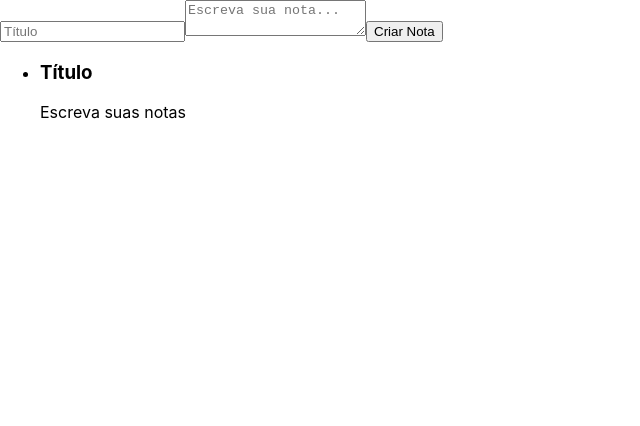
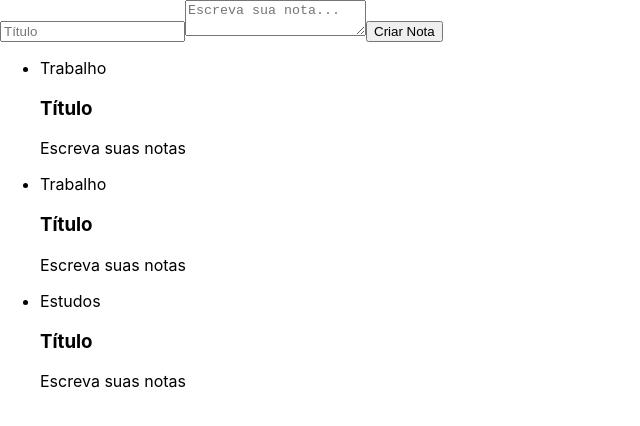
Before and after one commit to furtadomn/react-alura, a React (Create React App) app in the folder projeto-atual/ceep/: page / in a window 1280 px wide. Shown: the top 426 px of the page, without its empty margins (0-640 px from the left). Built offline with nearby package versions, Linux system fonts and the light colour scheme.

Commit message:
integrando o js

```diff
--- a/projeto-atual/ceep/src/components/lista-de-notas.jsx
+++ b/projeto-atual/ceep/src/components/lista-de-notas.jsx
@@ -5,9 +5,14 @@ export class ListaDeNotas extends Component {
   render() {
     return (
       <ul>
-        <li>
-          <CardNota/>
-        </li>
+          {Array.of("Trabalho", "Trabalho", "Estudos").map((categoria) => {
+            return (
+              <li>
+                <div>{categoria}</div>
+                <CardNota/>
+              </li>
+            );
+          })}
       </ul>
     );
   }
```
